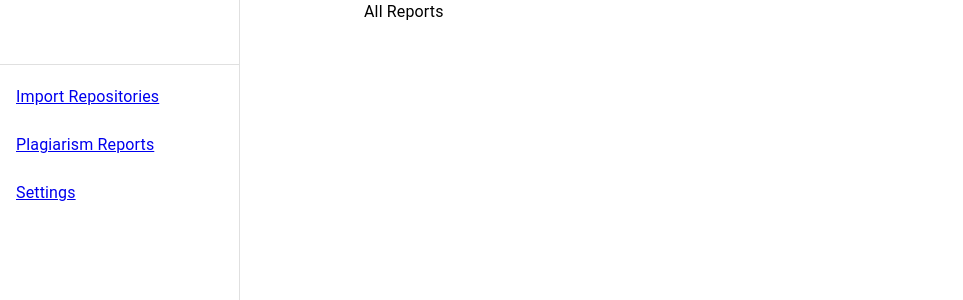
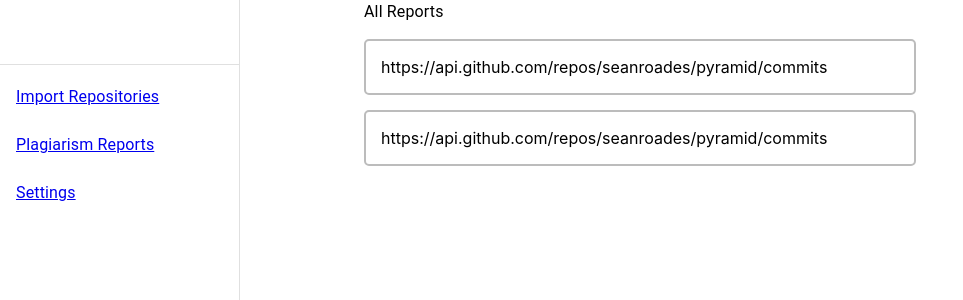
Before and after one commit to seanroades/hd22, a React (Create React App) app: page /plagiarism in a window 1280 px wide. Shown: the top 300 px of the page, without its empty margins (0-963 px from the left). Built offline with nearby package versions, Linux system fonts and the light colour scheme; a web font is replaced by a local one.

Commit message:
basic import repo to plagiarism reports page connection

```diff
--- a/src/App.css
+++ b/src/App.css
@@ -58,3 +58,12 @@
   font-size: var(--medium-font);
   color: var(--text-light-gray);
 }
+
+.CardBG {
+  border-radius: 5px;
+  background-color: var(--white-bg-color);
+  border-color: var(--text-light-gray);
+  border-width: 2px;
+  border-style: solid;
+  margin-top: 15px;
+}
--- a/src/Components/Pages/Plagiarism.tsx
+++ b/src/Components/Pages/Plagiarism.tsx
@@ -3,13 +3,29 @@
 import { Typography, Container } from '@mui/material'
 import { makeStyles } from '@mui/styles'
 
-const Plagiarism: React.FC = () => {
+interface PlagiarismProps {
+  data: any;
+}
+
+const Plagiarism: React.FC<PlagiarismProps> = (props: PlagiarismProps) => {
   const styles = useStyles()
+
+  var cardArray = []
+  for(let i = 0; i < props.data.length; i++) {
+    // Push to card components
+    console.log("PROPS", props.data)
+    if (props.data[i]) {
+      cardArray.push(<div className="CardBG"><p style={{paddingLeft: "15px"}}>{props.data[i]}</p></div>)
+    }
+  }
 
   return (
     <>
       <Container maxWidth="sm">
         <Typography>All Reports</Typography>
+        {
+          cardArray
+        }
       </Container>
     </>
   )
--- a/src/Routes.tsx
+++ b/src/Routes.tsx
@@ -7,12 +7,16 @@
 import Settings from './Components/Pages/Settings'
 
 const Routes: React.FC = () => {
-  const [data, setData] = useState<any>([]);
+  const [data, setData] = useState<any>(["Awaiting Data......"]);
   const [URLs, setURLs] = useState(["https://api.github.com/repos/seanroades/pyramid/commits", "https://api.github.com/repos/seanroades/pyramid/commits"]);
   const [URLsRaw, setURLsRaw] = useState("Enter your URLs here, one line for each...")
   const [currTime, setTime] = useState("time exists")
 
   async function getData() {
+    console.log("URLsRaw", URLsRaw)
+    var input = URLsRaw.split("\n")
+    setURLs(input);
+    console.log("INPUT", input)
     for (let i = 0; i < URLs.length; i++) {
       fetch(URLs[i]).then((response) => {
         return response.json();
@@ -22,6 +26,9 @@
       });
     }
     console.log("data here: ", data)
+    // if (data.length == 0) {
+    //   return -1;
+    // }
   }
 
   function getLinks() {
@@ -48,7 +55,7 @@
         </Route>
         <Route path="/plagiarism" exact>
           <BaseNav />
-          <Plagiarism />
+          <Plagiarism data={URLs} />
         </Route>
         <Route path="/settings" exact>
           <BaseNav />
```
